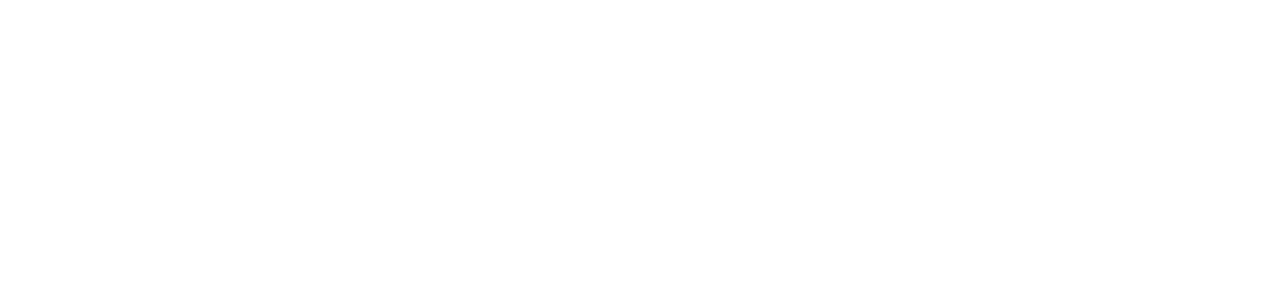
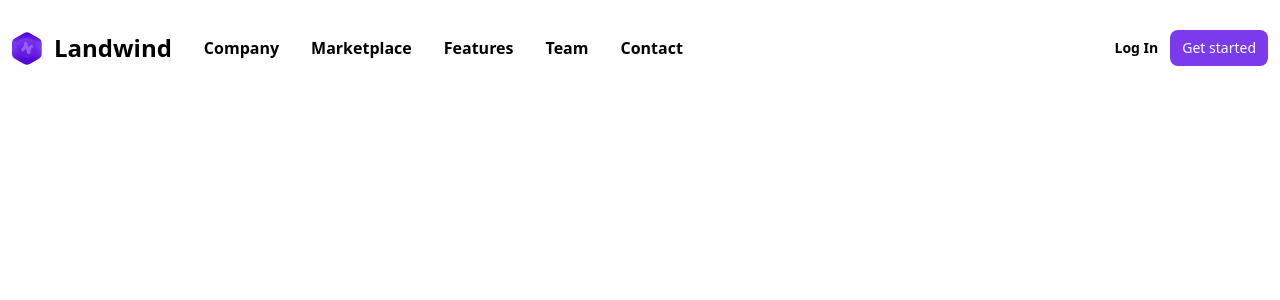
Before and after one commit to piotrfijol/landwind-landing-page, a React (Vite) app: page / in a window 1280 px wide. Shown: the top 300 px of the page. Built offline with nearby package versions, Linux system fonts and the light colour scheme.

Commit message:
Include Navbar in the application

```diff
--- a/src/App.jsx
+++ b/src/App.jsx
@@ -1,8 +1,10 @@
-
+import { Navbar } from "./components/Navbar";
+import { Hero } from "./components/Sections/Hero"
 function App() {
 
   return (
     <>
+      <Navbar />
     </>
   )
 }
```
